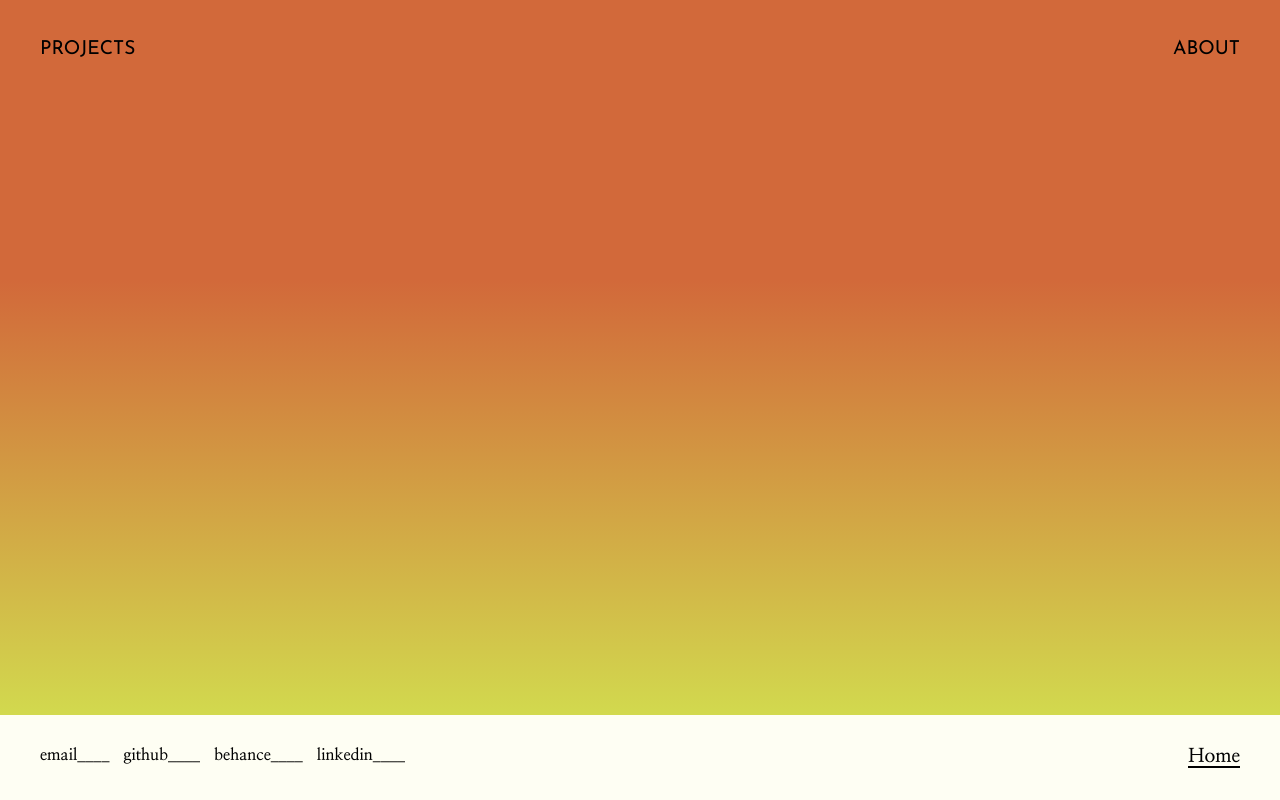
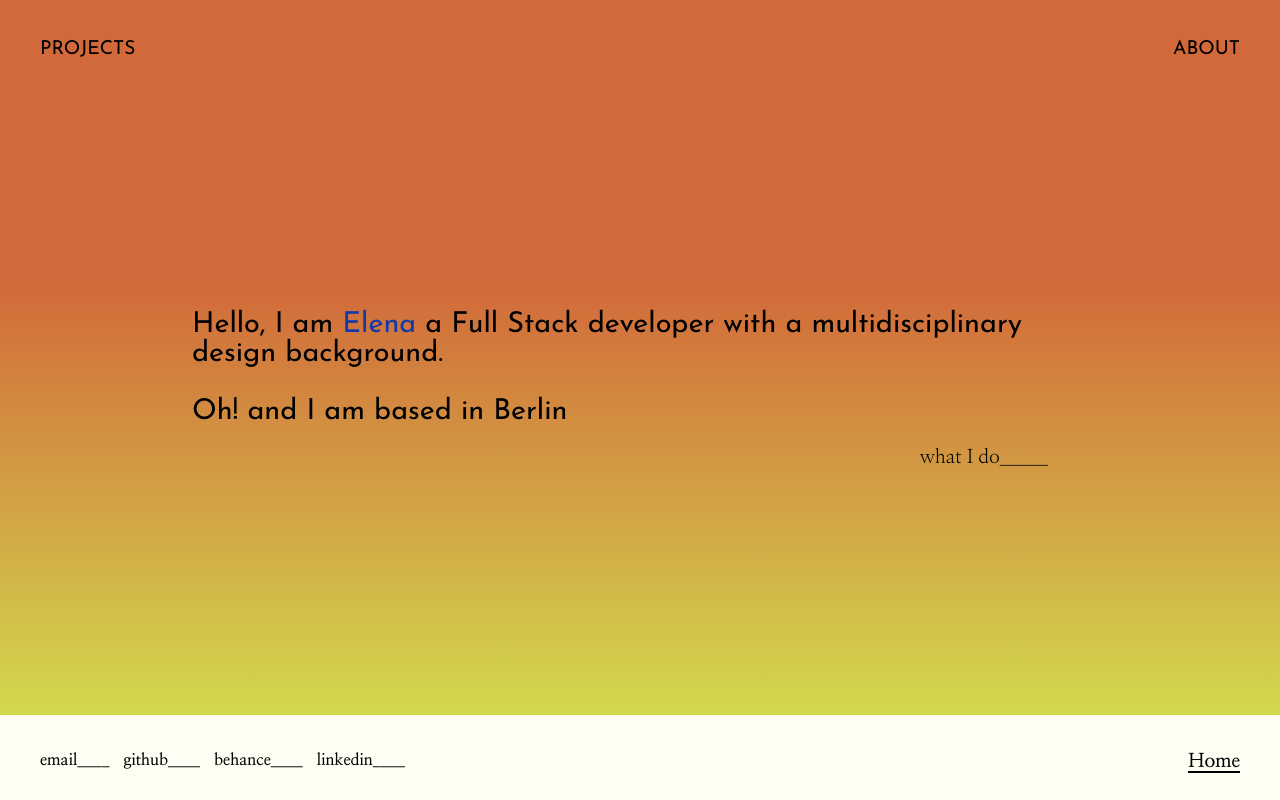
Before and after one commit to ElenaTsap/react-portfolio, a React (Create React App) app: page / in a window 1280 px wide. Built offline with nearby package versions, Linux system fonts and the light colour scheme; what react-stonecutter would draw is missing.

Commit message:
added content in Home.js - now cursor effect is not working

```diff
--- a/package.json
+++ b/package.json
@@ -6,6 +6,7 @@
     "@testing-library/jest-dom": "^5.11.10",
     "@testing-library/react": "^11.2.6",
     "@testing-library/user-event": "^12.8.3",
+    "aos": "^3.0.0-beta.6",
     "magic-grid": "^3.2.4",
     "react": "^17.0.2",
     "react-dom": "^17.0.2",
--- a/public/index.html
+++ b/public/index.html
@@ -4,6 +4,7 @@
     <meta charset="utf-8" />
     <link rel="icon" href="%PUBLIC_URL%/favicon.ico" />
     <meta name="viewport" content="width=device-width, initial-scale=1" />
+    <link rel="stylesheet" href="https://unpkg.com/aos@next/dist/aos.css" />
     <meta name="theme-color" content="#000000" />
     <meta
       name="description"
@@ -24,7 +25,7 @@
       work correctly both with client-side routing and a non-root public URL.
       Learn how to configure a non-root public URL by running `npm run build`.
     -->
-    <title>React App</title>
+    <title>Elena Tsapaki</title>
   </head>
   <body>
     <noscript>You need to enable JavaScript to run this app.</noscript>
@@ -39,5 +40,9 @@
       To begin the development, run `npm start` or `yarn start`.
       To create a production bundle, use `npm run build` or `yarn build`.
     -->
+    <script src="https://unpkg.com/aos@next/dist/aos.js"></script>
+    <script>
+      AOS.init();
+    </script>
   </body>
 </html>
--- a/src/components/Footer.css
+++ b/src/components/Footer.css
@@ -12,7 +12,7 @@
 }
 
 .footer-container > *{
-    margin: 30px 40px;
+    margin: 35px 40px;
 }
 
 .bottom-nav {
--- a/src/components/ProjectCard.css
+++ b/src/components/ProjectCard.css
@@ -10,9 +10,10 @@
 
 .banner {
     position: absolute;
-    width: 420px;
+    /* border-radius: 50%;
+    width: 420px; */
+    width: 600px;
     height: 420px;
-    border-radius: 50%;
     font-size: 32px;
     display: flex;
     align-items: center;
@@ -42,8 +43,9 @@
 }
 
 .img-container {
-    border-radius: 50%;
-    width: 420px;
+    /* border-radius: 50%;
+    width: 420px; */
+    width: 600px;
     height: 420px;
     background-color: rgb(70, 70, 70);
     background-size: cover;
@@ -51,6 +53,7 @@
 }
 
 .info-container {
+    width: 100%;
     display: flex;
     flex-direction: row;
     justify-content: space-between;
--- a/src/components/ProjectCard.js
+++ b/src/components/ProjectCard.js
@@ -23,10 +23,11 @@ const ProjectCard = ( { projectName, imgLink, infoText, technologiesUsed, gitHub
                 color = 'black'
             break;
     }
+    return color;
 }
 
     return (
-        <div key = {key} className = 'project-card' itemHeight =  {itemHeight}>
+        <div key = {key} className = 'project-card' data-aos="fade-up" itemHeight =  {itemHeight}>
 
                 <div className='img-container' style = {{backgroundImage: `url(${imgLink})`}}></div>
                 <div className='banner' style = {{backgroundColor: `${categoryColor(category)}`}}>{category}</div>
--- /dev/null
+++ b/src/pages/About.css
@@ -0,0 +1,5 @@
+.about-container {
+    height: 100vh;
+    width: 100%;
+    background-color: #d3dfce;
+}
--- a/src/pages/About.js
+++ b/src/pages/About.js
@@ -1,8 +1,10 @@
+import './About.css'
+
 const About = () => {
     return (
-        <div>
-            <h1>About</h1>
-        </div>
+        <section className = 'about-container'>
+
+        </section>
     )
 }
 
--- a/src/pages/Home.css
+++ b/src/pages/Home.css
@@ -2,8 +2,33 @@
     height: 100vh;
     width: 100vw;
     background: linear-gradient(180deg, rgba(210, 105, 58, 1) 35%, rgba(210, 239, 82, 1) 100%);
+    display: flex;
+    align-items: center;
+    justify-content: center;
+
 }
 
-* {
-    cursor: none !important;
+.home-text-container {
+    font-family: 'Josefin Sans', sans-serif;
+    font-weight: 400;
+    font-size: 1.8rem;
+    width:  70%;
 }
+
+
+.photo-container {
+    color: #103AAB;
+}
+
+.nav-item-extra {
+    display: flex;
+    justify-content: flex-end;
+    color: rgb(0, 0, 0);
+    font-family: 'Nanum Myeongjo', serif;
+    font-weight: 700;
+    margin-right: 0px;
+}
+
+.nav-item-extra:hover {
+    border: none !important;
+}
--- a/src/pages/Home.js
+++ b/src/pages/Home.js
@@ -1,9 +1,27 @@
 import './Home.css'
+import {NavLink} from "react-router-dom";
+import CursorEffect from '../components/CursorEffect'
 
 const Home = () => {
     return (
         <section className = 'home-container'>
-            {/* <h4>where is everyone?</h4> */}
+            <div className = 'home-text-container'>
+                <div>
+                    Hello, I am <span className = 'photo-container'>Elena</span> a Full Stack developer with a multidisciplinary design background. <br/><br/> Oh! and I am based in Berlin
+                </div>
+                <CursorEffect>
+                <NavLink
+                    exact
+                    className = "nav-item nav-item-extra"
+                    activeClassName = "active"
+                    to = "/about"
+                >
+                    what I do_____
+                </NavLink>
+            </CursorEffect>
+
+            </div>
+
         </section>
     )
 }
```
Also changed, not shown: 1 other file (tests, documents, lock files or other folders).
